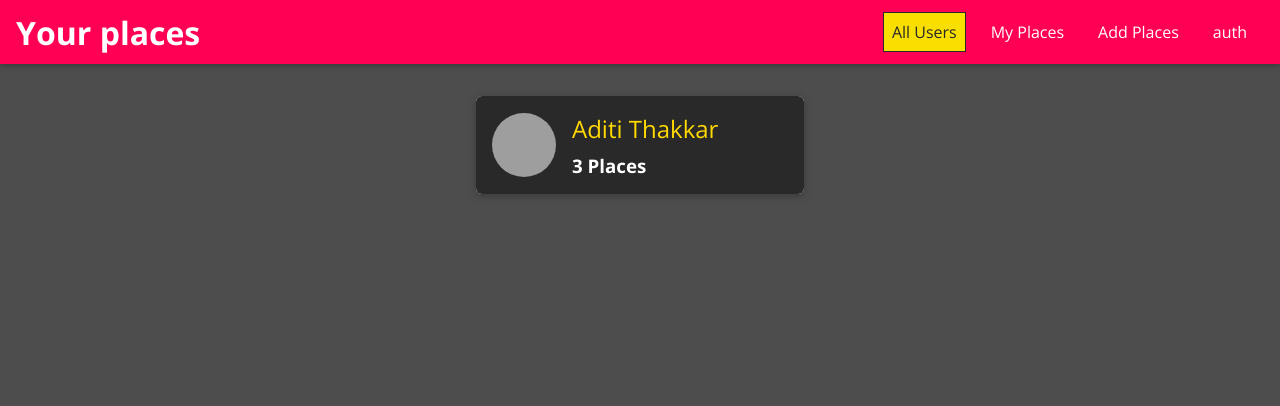
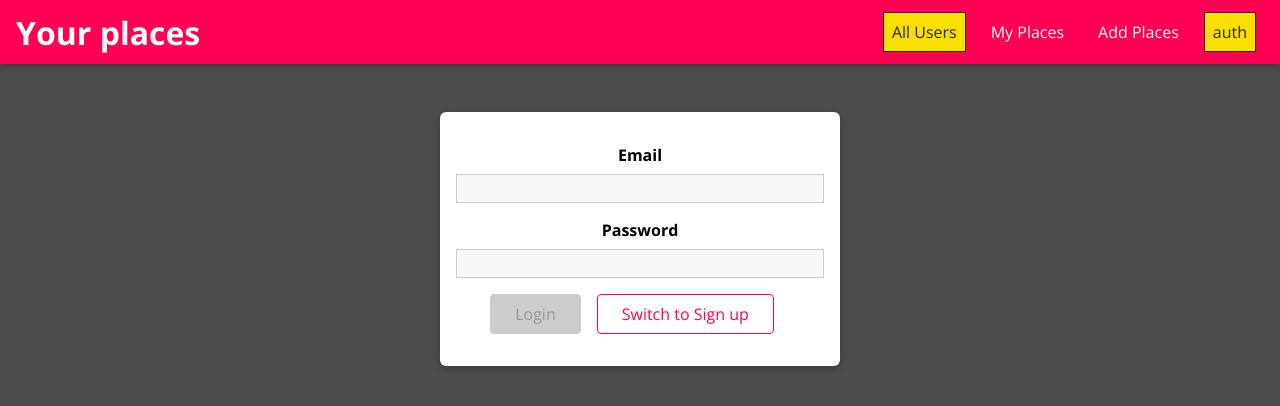
Before and after one commit to aditimirani/mern-stack-app, a React (Create React App) app: page /auth in a window 1280 px wide. Before the commit this address led to /. Shown: the top 406 px of the page. Built offline with nearby package versions, Linux system fonts and the light colour scheme; grey boxes are pictures that could not be loaded.

Commit message:
feat: added auth for login and signup the user

```diff
--- a/src/App.js
+++ b/src/App.js
@@ -5,6 +5,7 @@ import NewPlace from './places/pages/NewPlace';
 import UserPlaces from './places/pages/UserPlaces';
 import MainNavigation from './shared/components/Navigation/MainNavigation';
 import UpdatePlace from './places/pages/UpdatePlace';
+import Auth from './users/pages/Auth';
 
 function App() {
   return (
@@ -24,6 +25,9 @@ function App() {
           <Route path="/places/:placeId" exact>
             <UpdatePlace/>
           </Route>
+          <Route path='/auth'>
+            <Auth/>
+          </Route>
           <Redirect to="/" />
           </Switch>
         </main>
--- a/src/places/components/PlaceItem.js
+++ b/src/places/components/PlaceItem.js
@@ -8,10 +8,24 @@ import './PlaceItem.css'
 
 const PlaceItem = (props) => {
     const [showMap, setShowMap] = useState(false);
+    const [showModal, setShowModal]=  useState(false);
 
     const openMapHandler = () => setShowMap(true);
 
     const closeMapHandler = () => setShowMap(false);
+
+    const showDeleteWarningHandler = () => {
+            setShowModal(true);
+    }
+
+    const cancelDeleteHandler = () => {
+            setShowModal(false);
+    }
+
+    const confirmDeleteHandler = () => {
+        setShowModal(false);
+        console.log('deleting in progress');
+    }
 
     const {id,image, title,address, description} = props;
     return(
@@ -28,6 +42,14 @@ const PlaceItem = (props) => {
                     <h2>The Map</h2>
                 </div>
             </Modal>
+            <Modal  show={showModal} onCancel={cancelDeleteHandler} header="are you sure?" footerClass='place-item__modal-actions' footer={
+                <>
+                    <Button inverse onClick={cancelDeleteHandler}>Cancel</Button>
+                    <Button danger onClick={confirmDeleteHandler}>Confirm</Button>
+                </>
+            } >
+                <p> Do you want to proceed and delete this place? Please note that it cant be undone thereafter.</p>
+            </Modal>
             <li className='place-item'>
                 <Card>
                 <div className='place-item__image'>
@@ -41,7 +63,7 @@ const PlaceItem = (props) => {
                 <div className='place-item__actions'>
                     <Button danger onClick={openMapHandler}>View on map</Button>
                     <Button to={`/places/${id}`}>Edit</Button>
-                    <Button danger>Delete</Button>
+                    <Button danger onClick={showDeleteWarningHandler}>Delete</Button>
                 </div>
                 </Card>
             </li>
--- a/src/places/components/PlaceList.js
+++ b/src/places/components/PlaceList.js
@@ -1,5 +1,4 @@
 import React from 'react';
-import {Link} from 'react-router-dom';
 
 import Card from '../../shared/components/UIElements/Card';
 import PlaceItem from './PlaceItem';
--- a/src/places/pages/UpdatePlace.js
+++ b/src/places/pages/UpdatePlace.js
@@ -1,6 +1,7 @@
 import React, { useEffect, useState } from 'react';
 import {useParams} from 'react-router-dom';
 
+import Card from '../../shared/components/UIElements/Card'
 import Input from '../../shared/components/FormElements/Input';
 import Button from '../../shared/components/FormElements/Button';
 import {VALIDATOR_REQUIRE, VALIDATOR_MINLENGTH} from '../../shared/components/util/validators';
@@ -24,7 +25,7 @@ const DUMMY_PLACES = [
     },
     {
         id: 'p2',
-        title: 'Empire State Building',
+        title: 'Emp. State Building',
         description: 'one of the most famous sky scrapper in the world',
         imageUrl:"https://lh5.googleusercontent.com/p/AF1QipO1LQRpgc0tNHhxmbcWWUpv88yjuTZvcwh6VjcJ=w408-h272-k-no",
         address: '20 W 34th St, New York, NY 10001',
@@ -56,6 +57,7 @@ const UpdatePlace = () => {
     const indentifiedPlace = DUMMY_PLACES.find(p => p.id === placeId );
 
     useEffect(() => {
+        if(indentifiedPlace){
         setFormData({
             title: {
                 value: indentifiedPlace.title,
@@ -67,12 +69,16 @@ const UpdatePlace = () => {
             }
         }, true);
         setIsLoading(false);
+        }
     },[setFormData,indentifiedPlace]);
+
 
     if(!indentifiedPlace){
         return(
             <div className='center'>
-                <h2>Could not find the place</h2>
+                <Card>
+                    <h2>Could not find the place</h2>
+                </Card>
             </div>
         )
     }
--- a/src/places/pages/UserPlaces.js
+++ b/src/places/pages/UserPlaces.js
@@ -1,6 +1,6 @@
 import React from 'react';
 import { useParams } from 'react-router-dom';
-import PlaceList from '../components/PlaceList'
+import PlaceList from '../components/PlaceList';
 
 const DUMMY_PLACES = [
     {
@@ -17,7 +17,7 @@ const DUMMY_PLACES = [
     },
     {
         id: 'p2',
-        title: 'Empire State Building',
+        title: 'Emp. State Building',
         imageUrl:"https://lh5.googleusercontent.com/p/AF1QipO1LQRpgc0tNHhxmbcWWUpv88yjuTZvcwh6VjcJ=w408-h272-k-no",
         address: '20 W 34th St, New York, NY 10001',
         location: {
--- a/src/shared/components/hooks/form-hook.js
+++ b/src/shared/components/hooks/form-hook.js
@@ -5,7 +5,9 @@ const formReducer = (state, action) => {
         case 'INPUT_CHANGE' :
             let formIsValid = true;
             for(const inputId in state.inputs) {
-                console.log('action.inputId',action.inputId);
+                if(!state.inputs[inputId]){
+                    continue;
+                }
                 if(inputId === action.inputId) {
                     formIsValid = formIsValid && action.isValid;
                 } else {
--- /dev/null
+++ b/src/users/pages/Auth.css
@@ -0,0 +1,15 @@
+.authentication__header {
+    color: white;
+    text-align: center;
+  }
+
+  .authentication {
+    width: 90%;
+    max-width: 25rem;
+    margin: 7rem auto;
+    text-align: center;
+  }
+
+  .authentication form {
+    margin-bottom: 1rem;
+  }
--- /dev/null
+++ b/src/users/pages/Auth.js
@@ -0,0 +1,91 @@
+import React, { useState } from 'react';
+
+import Card from '../../shared/components/UIElements/Card';
+import Input from '../../shared/components/FormElements/Input';
+import {VALIDATOR_EMAIL, VALIDATOR_MINLENGTH, VALIDATOR_REQUIRE} from '../../shared/components/util/validators';
+
+import { useForm } from '../../shared/components/hooks/form-hook';
+import Button from '../../shared/components/FormElements/Button';
+
+import './Auth.css';
+
+
+const Auth = () => {
+    const [isLoginMode, setIsLoginMode]= useState(true);
+    const [formState, inputHandler, setFormData] = useForm({
+        email:{
+            value: '',
+            isValid: false,
+        },
+        password: {
+            value: '',
+            isValid: false
+        }
+    },false);
+
+    const submitLogin = (event) => {
+        event.preventDefault();
+        console.log(formState.inputs);
+    }
+    const handleSwitchToSignUp = () => {
+        if(!isLoginMode){
+            setFormData(
+                {
+                    ...formState.inputs,
+                    name: undefined,
+
+                }, formState.inputs.email.isValid, formState.inputs.password.isValid);
+        }else {
+            setFormData(
+                {
+                    ...formState.inputs,
+                     name: {
+                        value: '',
+                        isValid:false,
+                    }
+                },false);
+        }
+        setIsLoginMode(prevMode => !prevMode);
+    }
+
+    return (
+    <div className='authentication'>
+      <Card>
+            <form onSubmit={submitLogin}>
+               {!isLoginMode && <Input
+                    id='name'
+                    type='text'
+                    element='input'
+                    label='Name'
+                    onInput={inputHandler}
+                    errorText={'please enter the name'}
+                    validators={[VALIDATOR_REQUIRE()]}
+                      />}
+                <Input
+                    id='email'
+                    type='text'
+                    element='input'
+                    label='Email'
+                    onInput={inputHandler}
+                    errorText={'please enter a valid email address'}
+                    validators={[VALIDATOR_EMAIL()]}
+                      />
+                <Input
+                    id='password'
+                    type='password'
+                    element='input'
+                    label='Password'
+                    onInput={inputHandler}
+                    errorText={'please enter minimum 5 characters'}
+                    validators={[VALIDATOR_MINLENGTH(5)]}
+                      />
+
+                <Button type='submit' disabled={!formState.isValid}>{isLoginMode? 'Login': 'Sign up'}</Button>
+                <Button inverse onClick={handleSwitchToSignUp}>Switch to {isLoginMode? 'Sign up' :'Login'}</Button>
+
+            </form>
+        </Card>
+    </div>)
+}
+
+export default Auth;
```
